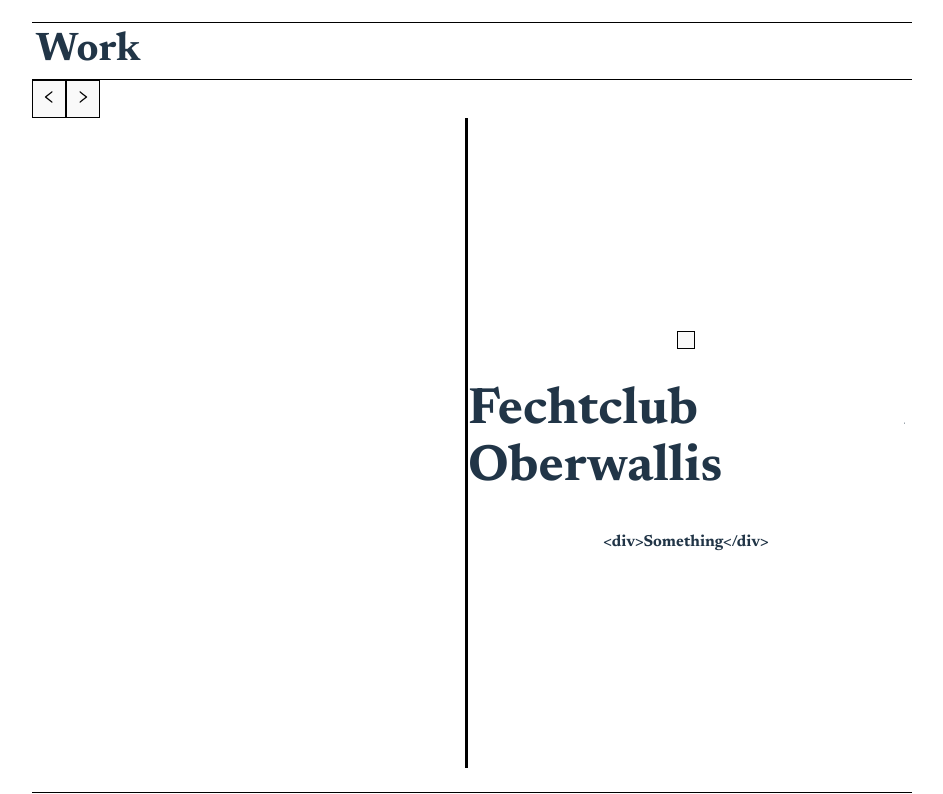
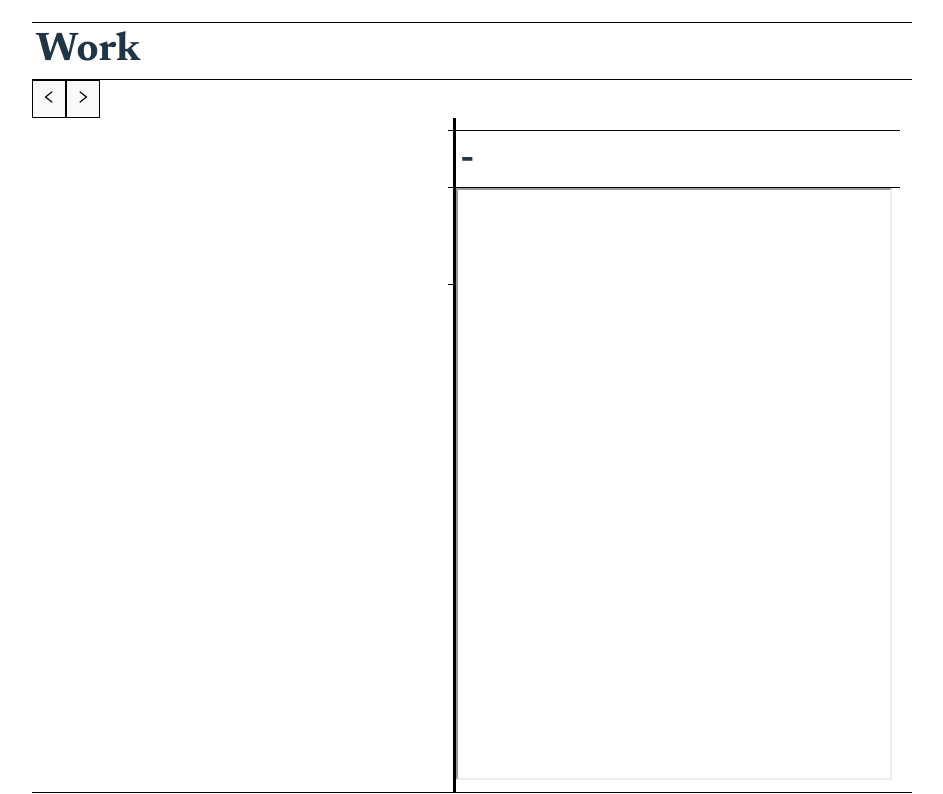
Before and after one commit to ErrorsEverywehre/jakobloehrer-portfolio, a React (Vite) app: page / in a window 1280 px wide. Shown: the part 849-1643 px from the top of the page, without its empty margins (172-1115 px from the left). Built offline with nearby package versions, Linux system fonts and the light colour scheme; a web font is replaced by a local one.

Commit message:
some stuff

```diff
--- a/src/assets/Work.json
+++ b/src/assets/Work.json
@@ -1,58 +1,61 @@
 [
   {
-    "index": 0,
+    "index": 1,
     "title": "Fechtclub Oberwallis",
-    "description": "I did some work there",
-    "image": "https://fechtclub-oberwallis.clubdesk.ch/clubdesk/fileservlet?type=image&inline=true&id=1000073",
-    "jsx": "<div>Something</div>",
-    "imageDescription": "This is the logo"
-  },
-  {
-    "index": 1,
-    "title": "Another Fechtclub",
-    "description": "I did some work here too",
-    "image": "https://fechtclub-oberwallis.clubdesk.ch/clubdesk/fileservlet?type=image&inline=true&id=1000073",
-    "jsx": "<div>Something else</div>",
-    "imageDescription": "This is another logo"
+    "description": "Als PR-Verantwortlicher des Fechtclubs Oberwallis habe ich nicht nur die Webseite entwickelt, sondern auch verschiedene Flyer, Fotos und andere Grafiken erstellt.",
+    "iframe": "https://fechtclub-oberwallis.clubdesk.com/",
+    "iframeDescription": "Website Fechtclub Oberwallis",
+    "work": [
+      {
+        "type": "graphics",
+        "links": [
+          { "type": "link", "src": "www.google.com", "title": "Flyer Fechtclub Oberwallis" },
+          { "type": "link", "src": "www.google.com", "title": "Logo Fechtclub Oberwallis" }
+        ]
+      },
+      {
+        "type": "socials",
+        "links": [
+          { "type": "link", "src": "https://www.instagram.com/fechtclub_oberwallis/", "title": "Instagram Fechtclub Oberwallis" }
+        ]
+      }
+    ]
   },
   {
     "index": 2,
-    "title": "Third Fechtclub",
-    "description": "I did some work here too",
-    "image": "https://fechtclub-oberwallis.clubdesk.ch/clubdesk/fileservlet?type=image&inline=true&id=1000073",
-    "jsx": "<div>Something else</div>",
-    "imageDescription": "This is another logo"
+    "title": "Bietschicheer",
+    "description": "Als Mitglied des Marketing Teams des Bietschicheers, ein Fest im Sommer 2023, war ich für Websiten, Grafiken und mehr zuständig.",
+    "image": "https://loehrerjakob.wixsite.com/bietschicheer",
+    "iframeDescription": "Website  Bietschicheer",
+    "work": [
+      {
+        "type": "link",
+        "links": [
+          { "type": "link", "src": "https://raglet.github.io/Bietschicheer/", "title": "Bietschicheer Map" }
+        ]
+      },
+      {
+        "type": "socials",
+        "links": [
+          { "type": "link", "src": "https://www.instagram.com/bietschicheer/", "title": "Instagram Fechtclub Oberwallis" }
+        ]
+      }
+    ]
   },
   {
     "index": 3,
-    "title": "Fourth",
-    "description": "I did some work here too",
-    "image": "https://fechtclub-oberwallis.clubdesk.ch/clubdesk/fileservlet?type=image&inline=true&id=1000073",
-    "jsx": "<div>Something else</div>",
-    "imageDescription": "This is another logo"
-  },
-  {
-    "index": 4,
-    "title": "Fourth",
-    "description": "I did some work here too",
-    "image": "https://fechtclub-oberwallis.clubdesk.ch/clubdesk/fileservlet?type=image&inline=true&id=1000073",
-    "jsx": "<div>Something else</div>",
-    "imageDescription": "This is another logo"
-  },
-  {
-    "index": 5,
-    "title": "Fourth",
-    "description": "I did some work here too",
-    "image": "https://fechtclub-oberwallis.clubdesk.ch/clubdesk/fileservlet?type=image&inline=true&id=1000073",
-    "jsx": "<div>Something else</div>",
-    "imageDescription": "This is another logo"
-  },
-  {
-    "index": 6,
-    "title": "Fourth",
-    "description": "I did some work here too",
-    "image": "https://fechtclub-oberwallis.clubdesk.ch/clubdesk/fileservlet?type=image&inline=true&id=1000073",
-    "jsx": "<div>Something else</div>",
-    "imageDescription": "This is another logo"
+    "title": "Jubla Raron",
+    "description": "Als Mitglied der Jubla Raron enwerfe ich regelmässig Flyer. Ausserdem bin ich für die Vereinswebseite verantwortlich.",
+    "iframe": "https://www.jublararon.ch/",
+    "iframeDescription": "This is another logo",
+    "work": [
+      {
+        "type": "download",
+        "links": [
+          { "type": "link", "src": "https://raglet.github.io/Bietschicheer/", "title": "Bietschicheer Map" },
+          { "type": "link", "src": "https://www.instagram.com/bietschicheer/", "title": "Instagram Fechtclub Oberwallis" }
+        ]
+      }
+    ]
   }
 ]
--- a/src/components/contactForm/ContactForm.jsx
+++ b/src/components/contactForm/ContactForm.jsx
@@ -16,6 +16,7 @@
   const [emailError, setEmailError] = useState("");
   const [subjectError, setSubjectError] = useState("");
   const [messageError, setMessageError] = useState("");
+  const [formSubmitted, setFormSubmitted] = useState(false);
 
   const emailRegex = new RegExp(
     /^\w+([\.-]?\w+)*@\w+([\.-]?\w+)*(\.\w{2,3})+$/
@@ -80,11 +81,18 @@
         .catch((error) => {
           console.log(error.text);
         });
+
+        setTimeout(() => {
+          setFormSubmitted(true);
+        }, 3000);
     }
   };
 
   return (
     <div className="contactForm">
+           {formSubmitted ? (
+        <p>Thank you for your submission!</p>
+      ) : (
       <div className="inputs-wrapper">
         <div className={`name-input input-wrapper ${nameError ? "error" : ""}`}>
           <div className="input-description">{t("NAME_SURNAME")}:</div>
@@ -147,7 +155,7 @@
         <div className="button-wrapper">
           <Button onClick={submitForm} text="SEND" icon={<AiOutlineSend />} />
         </div>
-      </div>
+      </div> )}
     </div>
   );
 };
--- a/src/components/workBox/WorkBook.jsx
+++ b/src/components/workBox/WorkBook.jsx
@@ -1,6 +1,9 @@
 import { useEffect, useState } from "react";
-import { AiOutlineLeft, AiOutlineRight } from "react-icons/ai";
+import { AiOutlineDownload, AiOutlineInstagram, AiOutlineLeft, AiOutlineLink, AiOutlineRight } from "react-icons/ai";
+import SectionTitle from "../../common/sectionTitle/SectionTitle";
+import TextBox from "../../common/textBox/TextBox";
 import Work from "./../../assets/Work.json";
+
 import "./WorkBook.scss";
 
 
@@ -43,19 +46,55 @@
       >
         <div className="front">
           <div className="front-content">
-            <button onClick={goNext}></button>
-            <h1>{workBoxContent[i].title}</h1>
-            {workBoxContent[i].jsx}
+            {/* <button onClick={goNext}></button> */}
+            <SectionTitle title=" - " />
+            <iframe src={workBoxContent[i - 1]?.iframe} />
+            <label>{workBoxContent[i - 1]?.iframeDescription}</label>
           </div>
         </div>
         <div className="back">
           <div className="back-content">
-          <button onClick={goPrevious}></button>
+          {/* <button onClick={goPrevious}></button> */}
 
             {workBoxContent[i + 1] && (
               <>
-                <h1>{workBoxContent[i + 1].title}</h1>
-                {workBoxContent[i + 1].jsx}
+              <SectionTitle title={workBoxContent[i+1].title} />
+                <TextBox text={workBoxContent[i+1].description} />
+                <TextBox title="WORK" />
+                {workBoxContent[i + 1]?.work?.map((work) => (
+                  <div key={work.type} className="workContainer">
+  {work.type === "graphics" && (
+    <>
+      <AiOutlineDownload />
+      <b>Graphics</b>
+      {work.links.map((link) => (
+        <a href={link.src} key={link.title}>{link.title}</a>
+      ))}
+    </>
+  )}
+  {work.type === "socials" && (
+    <>
+      <AiOutlineInstagram />
+      <b>Socials</b>
+      {work.links.map((link) => (
+        <a href={link.src} key={link.title}>{link.title}</a>
+      ))}
+    </>
+  )}
+  {work.type === "link" && (
+    <>
+      <AiOutlineLink />
+      <b>Links</b>
+      {work.links.map((link) => (
+        <a href={link.src} key={link.title}>{link.title}</a>
+      ))}
+    </>
+  )}
+</div>
+
+))}
+
+
               </>
             )}
           </div>
--- a/src/components/workBox/WorkBook.scss
+++ b/src/components/workBox/WorkBook.scss
@@ -47,24 +47,30 @@
       background-color: var(--accent);
       transition: transform 0.5s;
       transform-origin: left;
+      padding: var(--space);
     }
 
     .front {
       z-index: 1;
+      padding-left: 0;
     }
 
     .back {
       z-index: 0;
+
     }
 
     .front-content,
     .back-content {
       display: flex;
       flex-direction: column;
-      justify-content: center;
-      align-items: center;
       width: 100%;
       height: 100%;
+      iframe{
+        height: 100%;
+        overflow-y: hidden;
+
+      }
     }
 
     .back-content {
```
